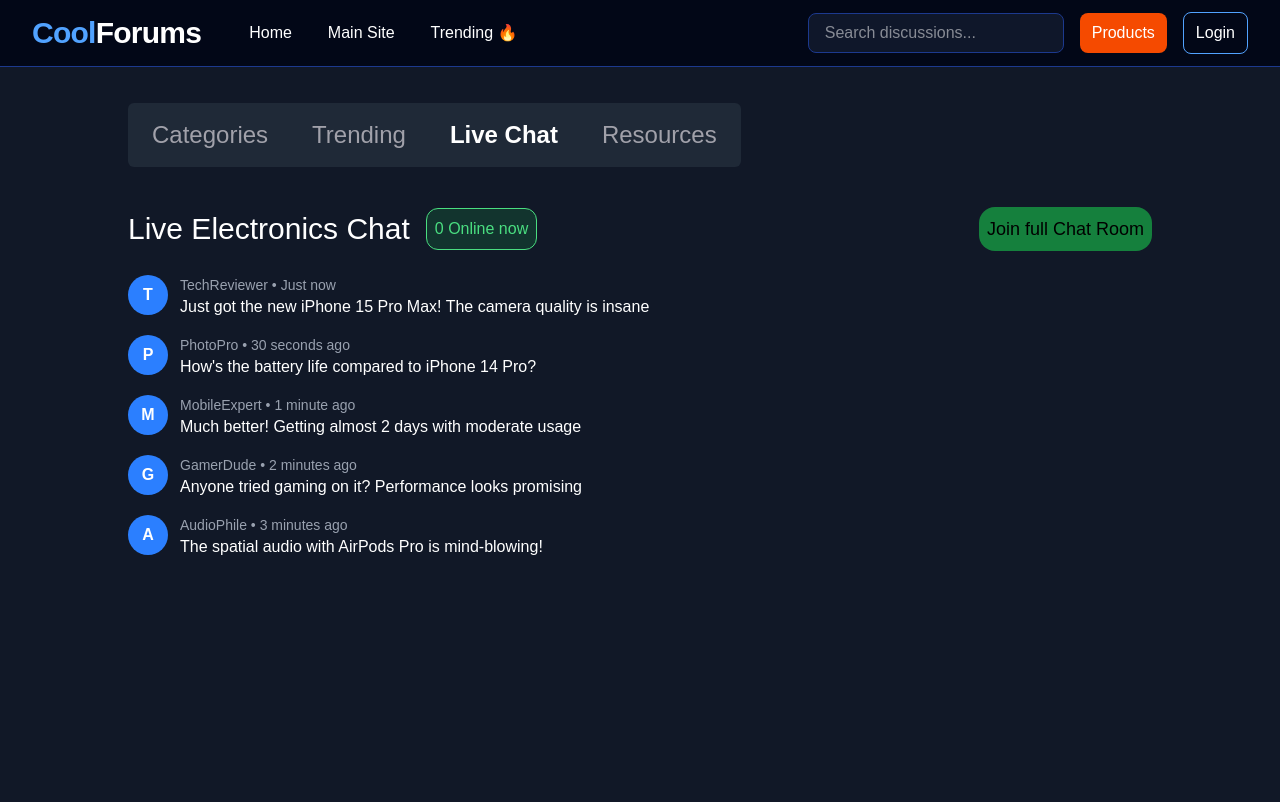
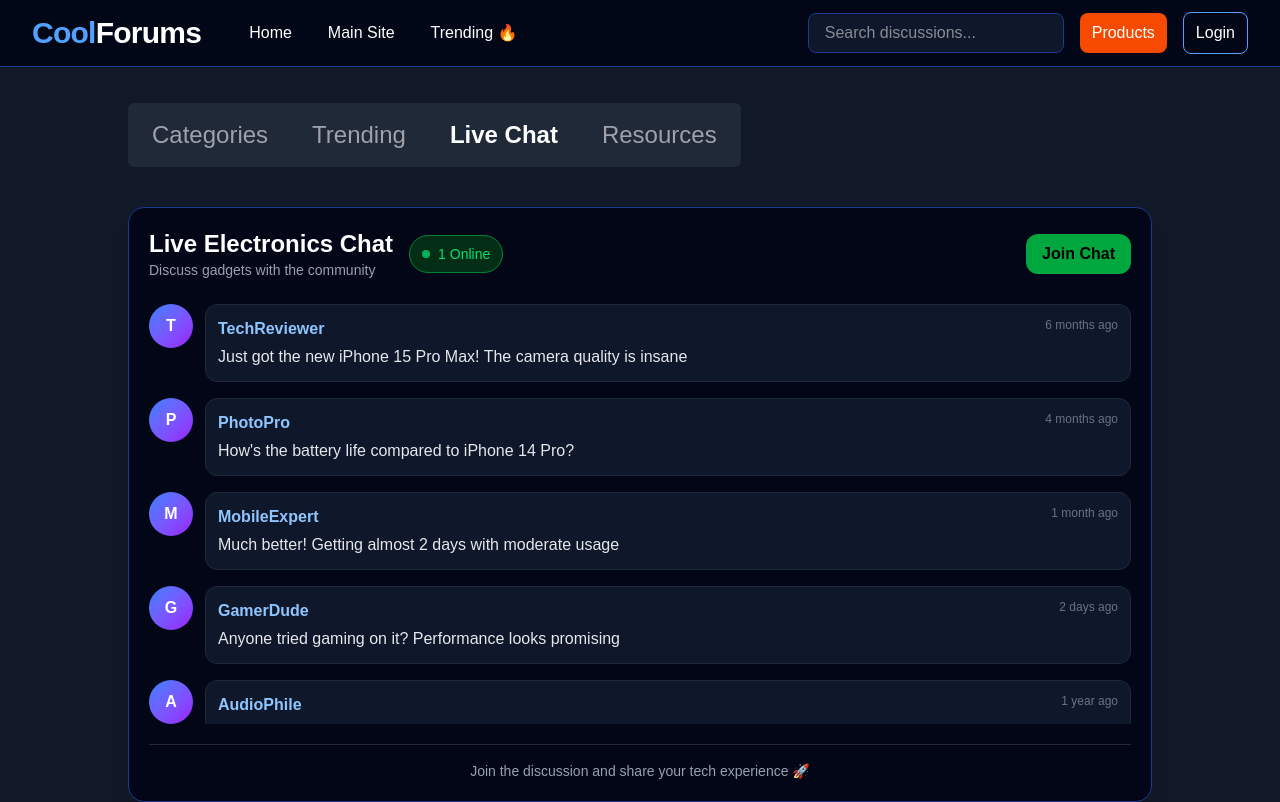
Before and after one commit to CoolSidOfficial/FORUMS, a Next.js app: page /tabs/live-chat in a window 1280 px wide. Built offline with nearby package versions, Linux system fonts and the light colour scheme.

Commit message:
fixed the live chat ui

```diff
--- a/src/app/tabs/live-chat/page.js
+++ b/src/app/tabs/live-chat/page.js
@@ -1,70 +1,261 @@
-"use client"
+"use client";
 
-import Link from "next/link"
-// import useAuth from "@/app/hooks/useAuth";
+import Link from "next/link";
 
 export default function Chat() {
 
-  // const { user, loading } = useAuth();
-
   const messages = [
-    { username: 'T', fullName: 'TechReviewer', text: 'Just got the new iPhone 15 Pro Max! The camera quality is insane', time: 'Just now' },
-    { username: 'P', fullName: 'PhotoPro', text: "How's the battery life compared to iPhone 14 Pro?", time: '30 seconds ago' },
-    { username: 'M', fullName: 'MobileExpert', text: 'Much better! Getting almost 2 days with moderate usage', time: '1 minute ago' },
-    { username: 'G', fullName: 'GamerDude', text: 'Anyone tried gaming on it? Performance looks promising', time: '2 minutes ago' },
-    { username: 'A', fullName: 'AudioPhile', text: 'The spatial audio with AirPods Pro is mind-blowing!', time: '3 minutes ago' },
+    {
+      username: "T",
+      fullName: "TechReviewer",
+      text: "Just got the new iPhone 15 Pro Max! The camera quality is insane",
+      time: "6 months ago"
+    },
+    {
+      username: "P",
+      fullName: "PhotoPro",
+      text: "How's the battery life compared to iPhone 14 Pro?",
+      time: "4 months ago"
+    },
+    {
+      username: "M",
+      fullName: "MobileExpert",
+      text: "Much better! Getting almost 2 days with moderate usage",
+      time: "1 month ago"
+    },
+    {
+      username: "G",
+      fullName: "GamerDude",
+      text: "Anyone tried gaming on it? Performance looks promising",
+      time: "2 days ago"
+    },
+    {
+      username: "A",
+      fullName: "AudioPhile",
+      text: "The spatial audio with AirPods Pro is mind-blowing!",
+      time: "1 year ago"
+    },
   ];
 
-  // if (loading) {
-  //   return <p>Checking authentication...</p>;
-  // }
 
   return (
-    <div>
+
+    <div
+      className="
+      bg-[#020617]
+      border
+      border-blue-900
+      rounded-2xl
+      p-5
+      shadow-xl
+      "
+    >
+
 
       {/* Header */}
-      <div className="flex items-center mb-6">
-        <span className="text-3xl">Live Electronics Chat</span>
 
-        <span className="border bg-[#12342E] text-[#4ADE80] ml-4 p-2 rounded-xl">
-          0 Online now
-        </span>
+      <div className="
+      flex
+      items-center
+      mb-6
+      "
+      >
+
+        <div>
+
+          <h2 className="
+          text-2xl
+          font-bold
+          "
+          >
+            Live Electronics Chat
+          </h2>
+
+
+          <p className="text-gray-400 text-sm">
+            Discuss gadgets with the community
+          </p>
+
+        </div>
+
+
+        <div
+          className="
+          ml-4
+          flex
+          items-center
+          gap-2
+          bg-green-950
+          text-green-400
+          border
+          border-green-700
+          px-3
+          py-2
+          rounded-full
+          text-sm
+          "
+        >
+
+          <span className="
+          w-2
+          h-2
+          bg-green-400
+          rounded-full
+          animate-pulse
+          ">
+          </span>
+
+          1 Online
+
+        </div>
+
 
         <Link
           href="/chat-room"
-          className="bg-[#15803D] rounded-2xl text-black text-lg p-2 ml-auto"
+          className="
+          ml-auto
+          bg-green-600
+          hover:bg-green-500
+          text-black
+          font-semibold
+          px-4
+          py-2
+          rounded-xl
+          transition
+          "
         >
-          Join full Chat Room
+          Join Chat
         </Link>
+
+
       </div>
 
-      {/* Chat Messages */}
-      <div className="space-y-4">
 
-        {messages.map((msg, index) => (
-          <div key={index} className="flex items-start gap-3">
+
+      {/* Messages */}
+
+      <div
+        className="
+        space-y-4
+        max-h-[420px]
+        overflow-hidden
+        "
+      >
+
+      {
+        messages.map((msg,index)=>(
+
+          <div
+            key={index}
+            className="
+            flex
+            gap-3
+            group
+            "
+          >
+
 
             {/* Avatar */}
-            <div className="w-10 h-10 rounded-full bg-blue-500 flex items-center justify-center text-white font-bold">
+
+            <div
+              className="
+              w-11
+              h-11
+              rounded-full
+              bg-gradient-to-br
+              from-blue-500
+              to-purple-600
+              flex
+              items-center
+              justify-center
+              font-bold
+              text-white
+              "
+            >
               {msg.username}
             </div>
 
-            {/* Message */}
-            <div>
-              <div className="text-sm text-gray-400">
-                {msg.fullName} • {msg.time}
+
+
+            <div
+              className="
+              flex-1
+              bg-[#0f172a]
+              rounded-xl
+              p-3
+              border
+              border-gray-800
+              group-hover:border-blue-700
+              transition
+              "
+            >
+
+              <div className="
+              flex
+              justify-between
+              "
+              >
+
+                <span className="
+                font-semibold
+                text-blue-300
+                "
+                >
+                  {msg.fullName}
+                </span>
+
+
+                <span className="
+                text-xs
+                text-gray-500
+                "
+                >
+                  {msg.time}
+                </span>
+
               </div>
 
-              <div className="text-white">
+
+              <p className="
+              text-gray-200
+              mt-1
+              "
+              >
                 {msg.text}
-              </div>
+              </p>
+
+
             </div>
 
+
           </div>
-        ))}
+
+        ))
+      }
+
 
       </div>
 
+
+
+      {/* Bottom */}
+
+      <div
+        className="
+        mt-5
+        border-t
+        border-gray-800
+        pt-4
+        text-center
+        text-gray-400
+        text-sm
+        "
+      >
+        Join the discussion and share your tech experience 🚀
+      </div>
+
+
     </div>
+
   );
 }
```
